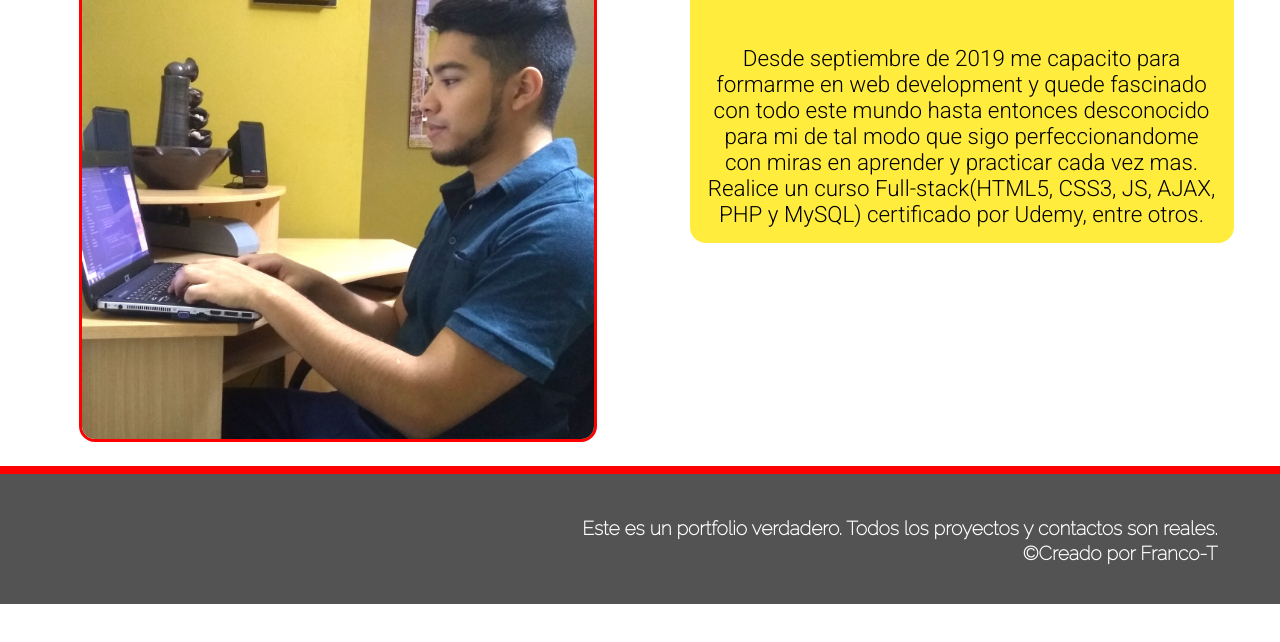
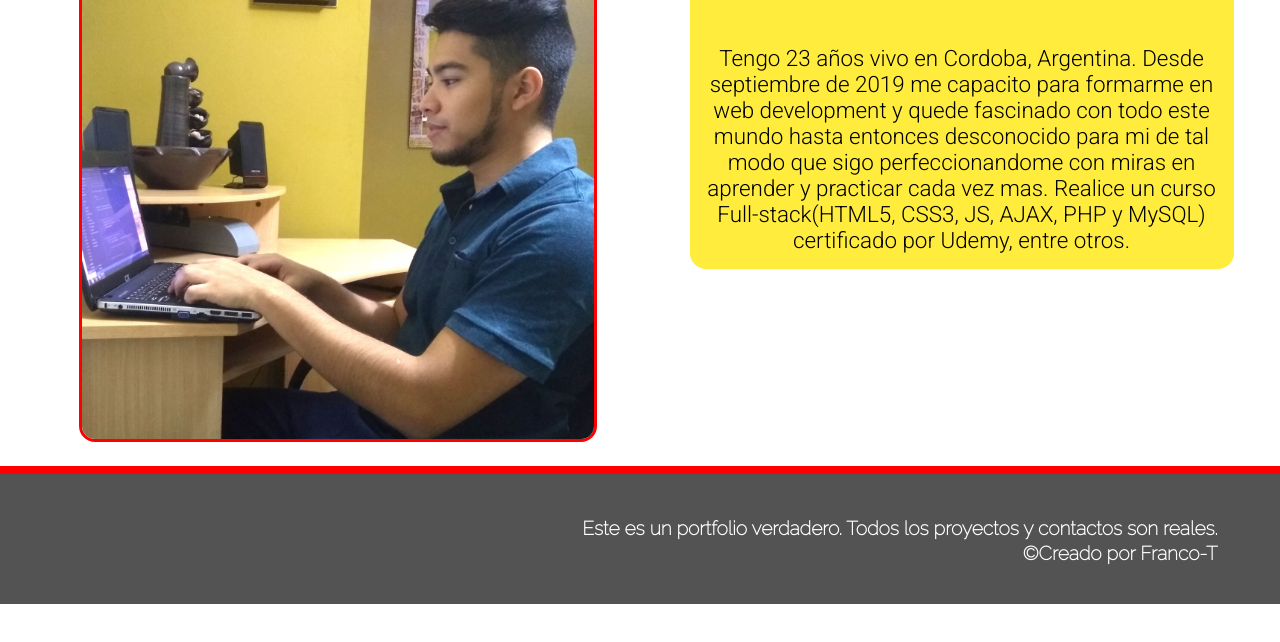
Before and after one commit to fran1dev/port, a plain HTML site: page sobremi.html in a window 1280 px wide. Shown: the part 156-798 px from the top of the page. Drawn offline with Linux system fonts and the light colour scheme; a web font is replaced by a local one.

Commit message:
Update sobremi.html

```diff
--- a/sobremi.html
+++ b/sobremi.html
@@ -33,7 +33,7 @@
         <img src="img/mi.jpg" alt="img" class="img-sobremi">
         <div class="descripcion">
             <h3>Web developer</h3>
-            <p>
+            <p> Tengo 23 años vivo en Cordoba, Argentina.
                 Desde septiembre de 2019 me capacito para formarme
                 en web development y quede fascinado con todo este mundo hasta entonces
                 desconocido para mi de tal modo que sigo perfeccionandome con miras
```
